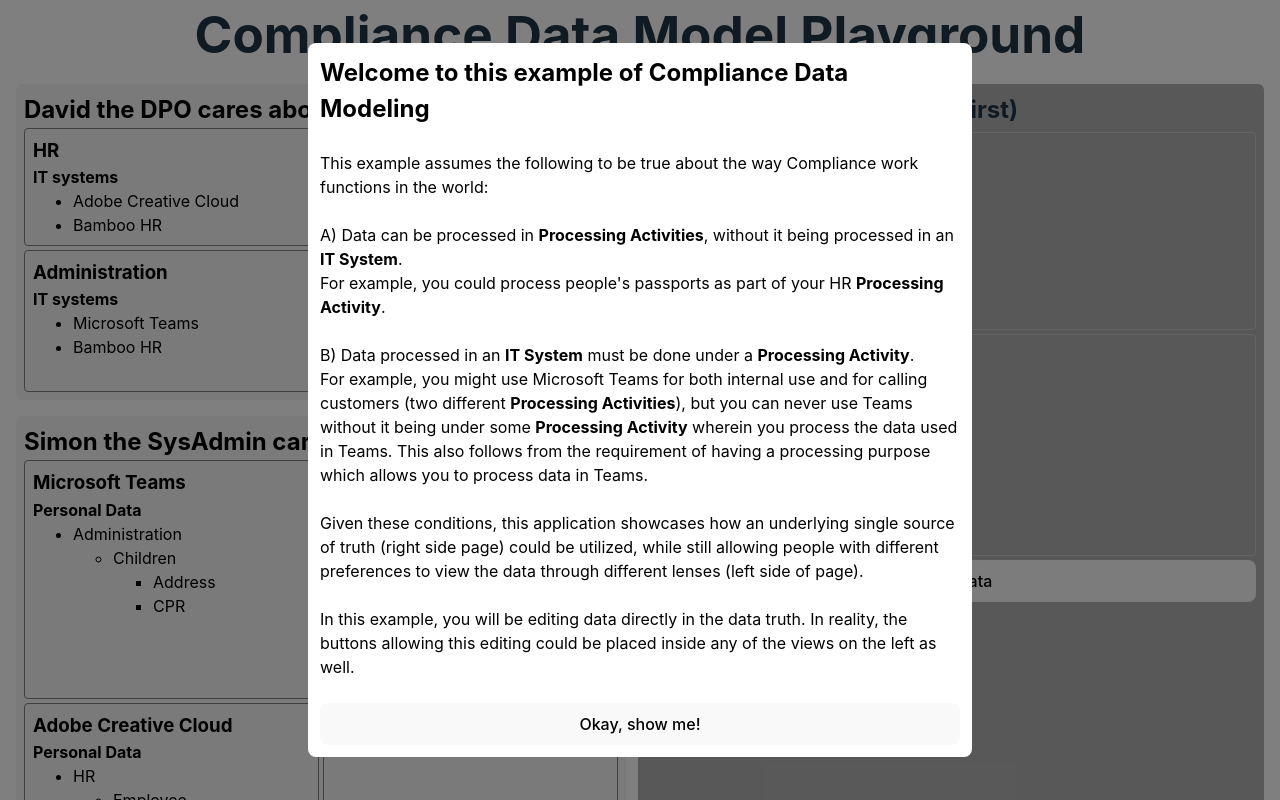
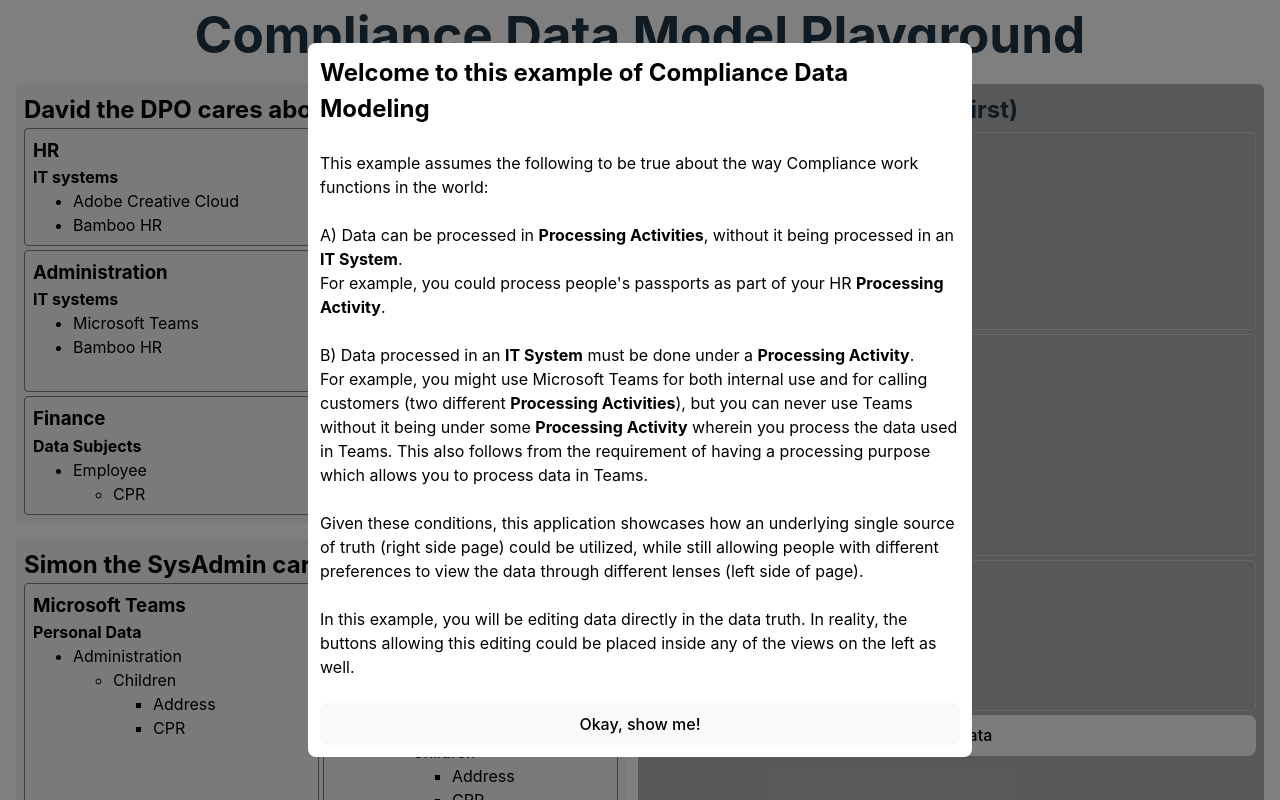
Before and after one commit to MagerlinC/records-data-model, a React (Vite) app: page / in a window 1280 px wide. Built offline with nearby package versions, Linux system fonts and the light colour scheme.

Commit message:
feat: example with PA without IT system

```diff
--- a/src/components/DPO.tsx
+++ b/src/components/DPO.tsx
@@ -51,6 +51,7 @@ const DPO: React.FC<DPOProps> = ({ processingActivities }) => {
           <ProcessingActivity key={"dpo-pa-" + processingActivity.name}>
             <h3>{processingActivity.name}</h3>
             <Row>
+              {processingActivity.itSystems.length > 0 && (
                 <FlexHalf>
                   <h4>IT systems</h4>
                   <ul>
@@ -61,6 +62,7 @@ const DPO: React.FC<DPOProps> = ({ processingActivities }) => {
                     ))}
                   </ul>
                 </FlexHalf>
+              )}
               <FlexHalf>
                 <h4>Data Subjects</h4>
                 <ul>
--- a/src/data/pa-source-of-truth-example.ts
+++ b/src/data/pa-source-of-truth-example.ts
@@ -47,6 +47,16 @@ export const ProcessingActivities: ProcessingActivitySourceOfTruth = {
         },
       ],
     },
+    {
+      name: PAName.FINANCE,
+      itSystems: [],
+      dataSubjects: [
+        {
+          name: DataSubjectName.EMPLOYEE,
+          personalData: [{ name: PersonalDataName.CPR }],
+        },
+      ],
+    },
   ],
 };
 
```
Lines whose indentation alone changed are shown as unchanged.
